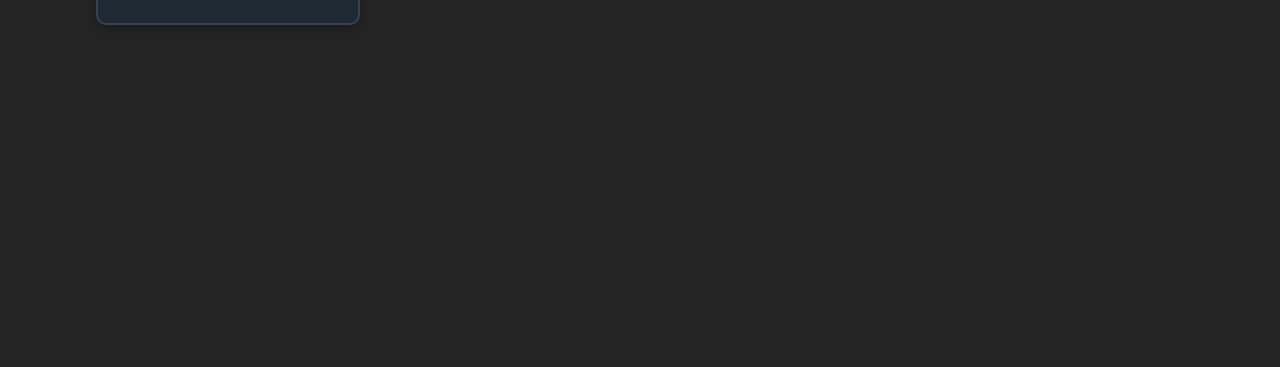
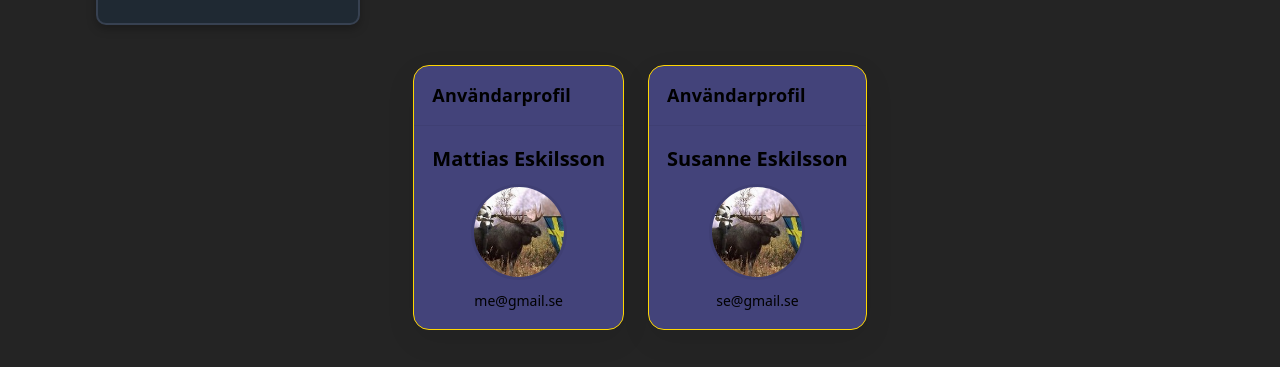
Before and after one commit to meskilsson/react-first, a React (Vite) app: page / in a window 1280 px wide. Shown: the part 678-1045 px from the top of the page. Before the commit the page ends 800 px from the top, so only its background shows below. Built offline with nearby package versions, Linux system fonts and the light colour scheme.

Commit message:
created card wrapper and UserProfile render, created array with userProfile objects

```diff
--- a/src/App.jsx
+++ b/src/App.jsx
@@ -5,6 +5,9 @@ import ProfileCard from './components/ProfileCard/ProfileCard.jsx'
 import profiles from './components/ProfileCard/index.js'
 import ProductList from './components/ProductList/ProductList.jsx'
 import products from './components/ProductList/productList.js'
+import Card from './components/Card/Card.jsx'
+import UserProfile from './components/user/UserProfile.jsx'
+import userProfiles from './components/user/userProfiles.js'
 
 function App() {
 
@@ -41,7 +44,40 @@ function App() {
       ))}
 
       <ProductList products={products} />
-    </div>
+
+
+      {/* <Card title="Användarprofil">
+        <UserProfile
+          id={1}
+          firstName="Mattias"
+          lastName="Eskilsson"
+          avatar="imgs/alg.jpg"
+          email="me@gmail.se"
+        />
+      </Card> */}
+
+      {/* <Card title="Användarprofil">
+        <UserProfile
+          id={userProfiles[0].id}
+          firstName={userProfiles[0].firstName}
+          lastName={userProfiles[0].lastName}
+          avatar={userProfiles[0].avatar}
+          email={userProfiles[0].email}
+        />
+      </Card> */}
+
+      {userProfiles.map((user) => (
+        <Card key={user.id} title="Användarprofil">
+          <UserProfile
+            id={user.id}
+            firstName={user.firstName}
+            lastName={user.lastName}
+            avatar={user.avatar}
+            email={user.email}
+          />
+        </Card>
+      ))}
+    </div >
   )
 
 }
--- /dev/null
+++ b/src/components/Card/Card.css
@@ -0,0 +1,29 @@
+.card {
+    max-width: 420px;
+    border-radius: 16px;
+    background: rgb(67, 67, 122);
+    box-shadow: 0 10px 30px rgba(0, 0, 0, 0.08);
+    overflow: hidden;
+    border: 1px solid gold;
+}
+
+.card-header {
+    padding: 16px 18px;
+    border-bottom: 1px solid rgba(0, 0, 0, 0.06);
+}
+
+.card-header h2 {
+    margin: 0;
+    font-size: 18px;
+    font-weight: 600;
+    letter-spacing: 0.2px;
+    color: black;
+}
+
+.card-body {
+    padding: 18px;
+}
+
+.card p {
+    color: black;
+}
--- /dev/null
+++ b/src/components/Card/Card.jsx
@@ -0,0 +1,16 @@
+import './Card.css'
+
+function Card({ title, children }) {
+    return (
+        <div className="card">
+            <div className="card-header">
+                <h2>{title}</h2>
+            </div>
+            <div className="card-body">
+                {children}
+            </div>
+        </div>
+    )
+}
+
+export default Card;
--- /dev/null
+++ b/src/components/user/UserProfile.css
@@ -0,0 +1,27 @@
+.user-profile {
+    display: flex;
+    flex-direction: column;
+    align-items: center;
+    gap: 10px;
+    text-align: center;
+}
+
+.user-profile img {
+    width: 96px;
+    height: 96px;
+    border-radius: 50%;
+    object-fit: cover;
+    border: 3px solid rgba(0, 0, 0, 0.06);
+}
+
+.user-profile h2 {
+    margin: 0;
+    font-size: 20px;
+    font-weight: 700;
+    color: black;
+}
+
+.user-profile .email {
+    font-size: 14px;
+    color: black;
+}
--- /dev/null
+++ b/src/components/user/UserProfile.jsx
@@ -0,0 +1,20 @@
+import './UserProfile.css'
+
+function UserProfile({
+    // eslint-disable-next-line no-unused-vars
+    id,
+    firstName,
+    lastName,
+    avatar,
+    email
+}) {
+    return (
+        <div className="user-profile">
+            <h2>{`${firstName} ${lastName}`}</h2>
+            <img src={avatar} alt={`${firstName} ${lastName}`} />
+            <span className="email">{email}</span>
+        </div>
+    );
+}
+
+export default UserProfile;
--- /dev/null
+++ b/src/components/user/userProfiles.js
@@ -0,0 +1,8 @@
+
+
+const userProfiles = [
+    { id: 1, firstName: "Mattias", lastName: 'Eskilsson', avatar: '/imgs/alg.jpg', email: 'me@gmail.se' },
+    { id: 2, firstName: "Susanne", lastName: 'Eskilsson', avatar: '/imgs/alg.jpg', email: 'se@gmail.se' }
+];
+
+export default userProfiles;
```
Also changed, not shown: src/components/Card/InfoCard.jsx (added), src/components/Card/WarningCard.jsx (added).
